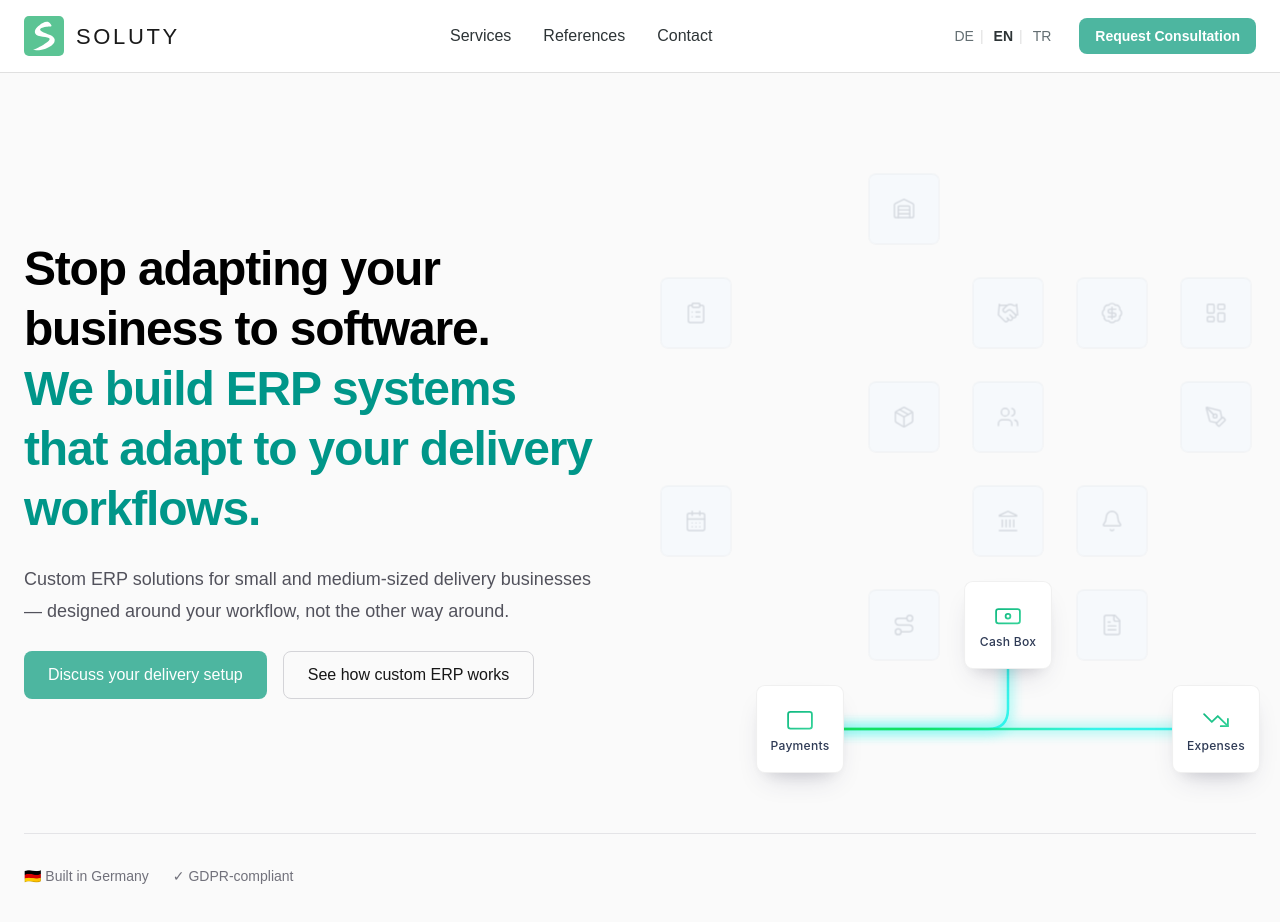
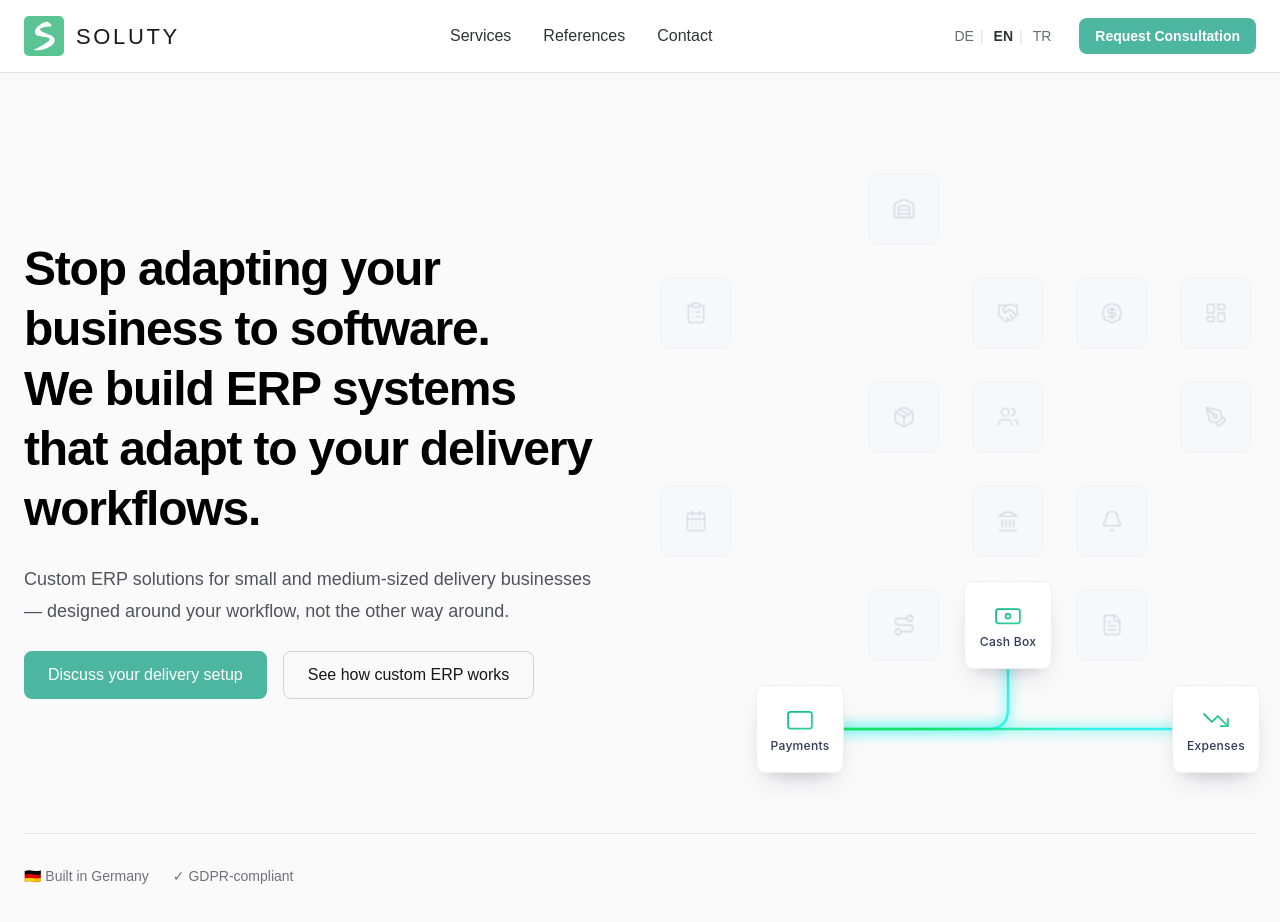
Before and after one commit to zaferkucuk/soluty-website, a Next.js app: page /en in a window 1280 px wide. Shown: the top 922 px of the page. Built offline with nearby package versions, Linux system fonts and the light colour scheme.

Commit message:
fix(hero): remove teal color from headline line2
- Both headline lines now use black text
- Cleaner, more professional appearance

```diff
--- a/app/[locale]/page.tsx
+++ b/app/[locale]/page.tsx
@@ -14,7 +14,7 @@ export default function HomePage() {
             <h1 className="text-4xl font-bold leading-tight tracking-tight text-black sm:text-5xl">
               {t("headline.line1")}
               <br />
-              <span className="text-teal-600">{t("headline.line2")}</span>
+              <span>{t("headline.line2")}</span>
             </h1>
 
             <p className="max-w-xl text-lg leading-8 text-zinc-600">
```
